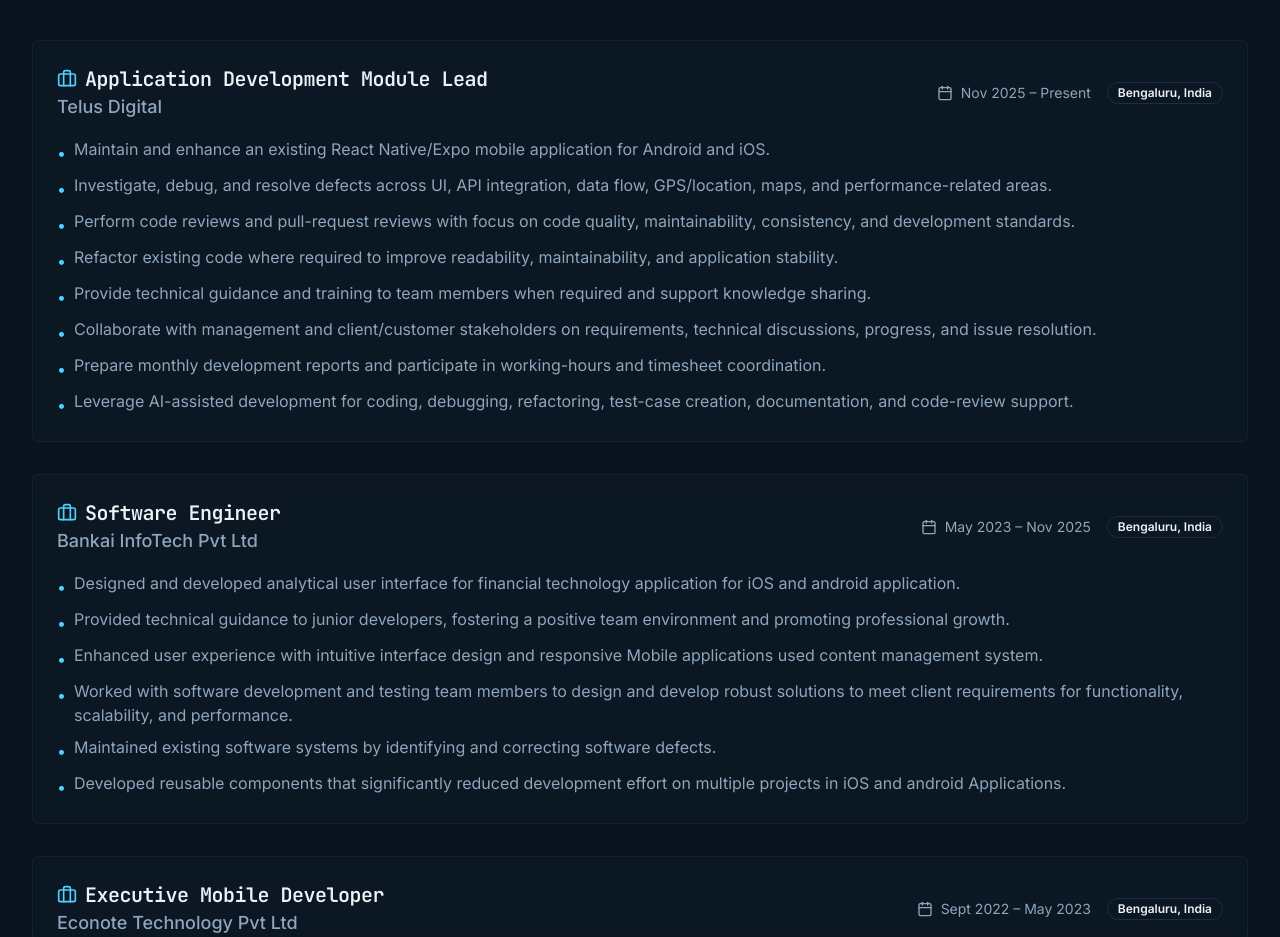
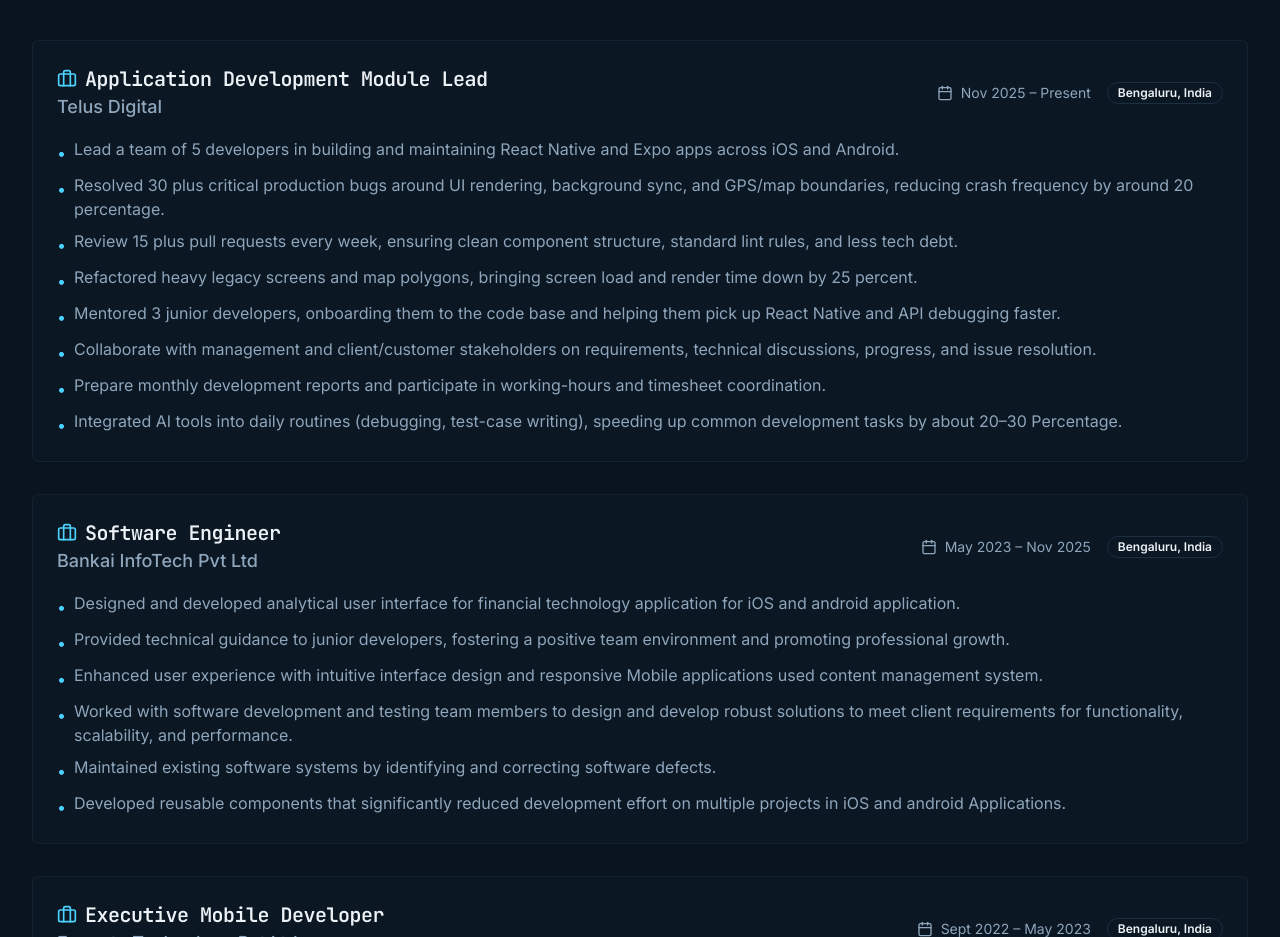
Before and after one commit to prakhargarhewal/prakhargarhewal.github.io, a React (Vite) app: page / in a window 1280 px wide. Shown: the part 800-1737 px from the top of the page. Built offline with nearby package versions, Linux system fonts and the light colour scheme.

Commit message:
Update responsibilities in Experience component

```diff
--- a/src/components/Experience.tsx
+++ b/src/components/Experience.tsx
@@ -10,14 +10,14 @@
       period: "Nov 2025 – Present",
       location: "Bengaluru, India",
       responsibilities: [
-        "Maintain and enhance an existing React Native/Expo mobile application for Android and iOS.",
-        "Investigate, debug, and resolve defects across UI, API integration, data flow, GPS/location, maps, and performance-related areas.",
-        "Perform code reviews and pull-request reviews with focus on code quality, maintainability, consistency, and development standards.",
-        "Refactor existing code where required to improve readability, maintainability, and application stability.",
-        "Provide technical guidance and training to team members when required and support knowledge sharing.",
+        "Lead a team of 5 developers in building and maintaining React Native and Expo apps across iOS and Android.",
+        "Resolved 30 plus critical production bugs around UI rendering, background sync, and GPS/map boundaries, reducing crash frequency by around 20 percentage.",
+        "Review 15 plus pull requests every week, ensuring clean component structure, standard lint rules, and less tech debt.",
+        "Refactored heavy legacy screens and map polygons, bringing screen load and render time down by 25 percent.",
+        "Mentored 3 junior developers, onboarding them to the code base and helping them pick up React Native and API debugging faster.",
         "Collaborate with management and client/customer stakeholders on requirements, technical discussions, progress, and issue resolution.",
         "Prepare monthly development reports and participate in working-hours and timesheet coordination.",
-        "Leverage AI-assisted development for coding, debugging, refactoring, test-case creation, documentation, and code-review support.",
+        "Integrated AI tools into daily routines (debugging, test-case writing), speeding up common development tasks by about 20–30 Percentage.",
       ]
     },
     {
```
